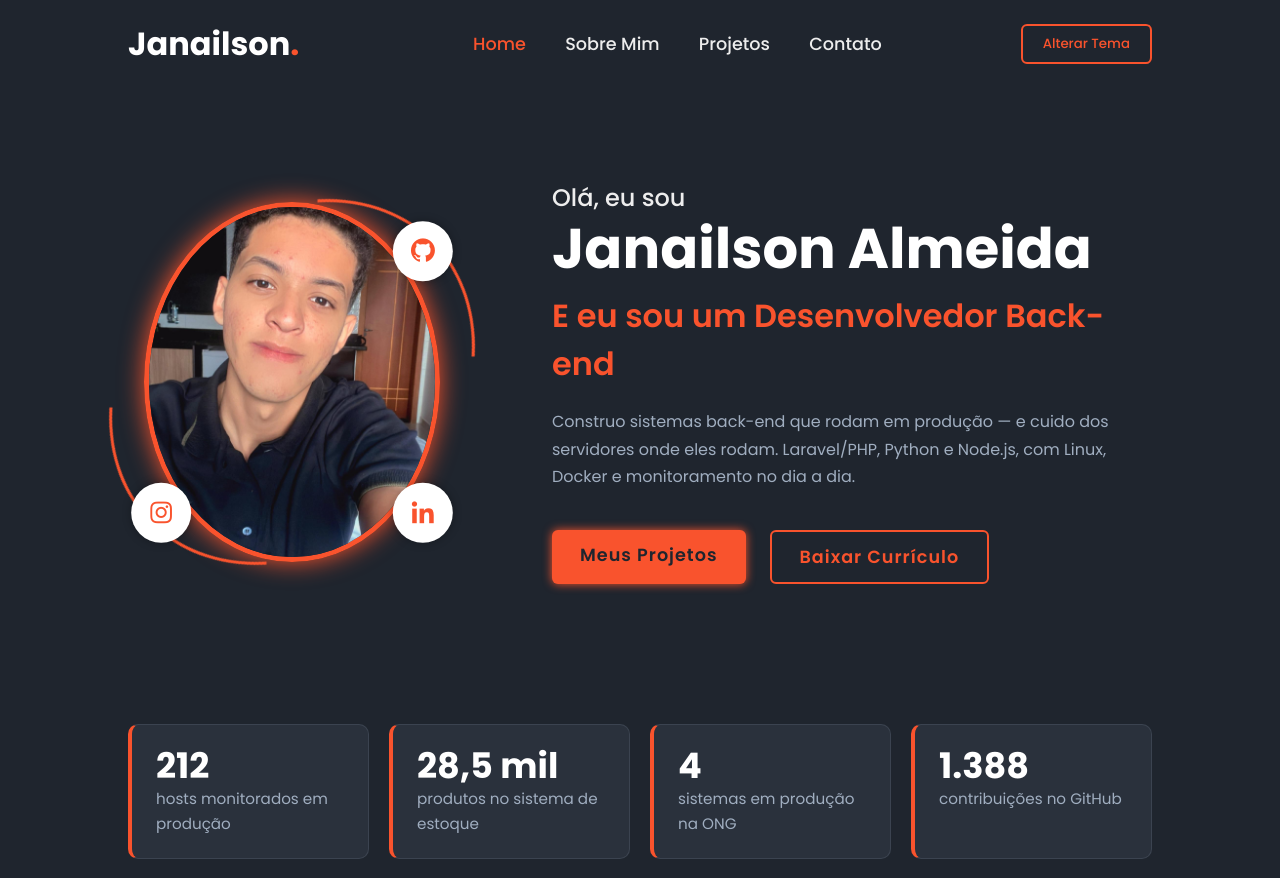
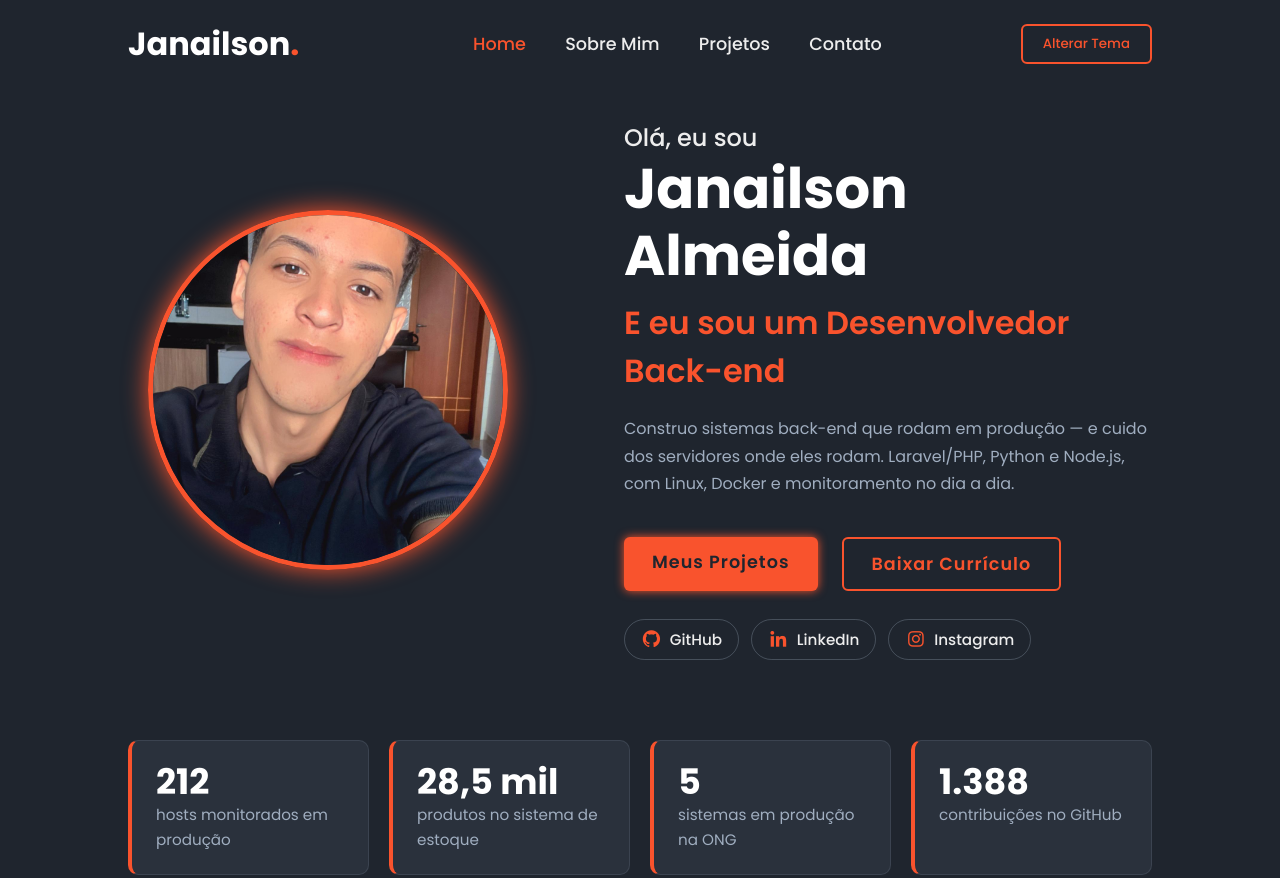
Before and after one commit to janailsonf-a/projeto-portifolio, a plain HTML site: page home/index.html in a window 1280 px wide. Shown: the top 878 px of the page. Drawn offline with nearby package versions, Linux system fonts and the light colour scheme.

```diff
--- a/home/index.css
+++ b/home/index.css
@@ -114,6 +114,7 @@ body.no-scroll {
 /* --- Imagem e Animação --- */
 .hero-image {
     position: relative;
+    flex-shrink: 0;
     width: 400px;
     height: 400px;
     display: flex;
@@ -123,46 +124,12 @@ body.no-scroll {
 
 .hero-image img {
     width: 90%;
-    height: 90%;
+    height: auto;
+    aspect-ratio: 1 / 1;
     object-fit: cover;
     border-radius: 50%;
     border: 5px solid var(--primary-color);
     box-shadow: 0 0 25px var(--primary-color);
-}
-
-.image-border {
-    position: absolute;
-    width: 100%;
-    height: 100%;
-    border-radius: 50%;
-    border: 3px solid transparent;
-    border-top-color: var(--primary-color);
-    border-bottom-color: var(--primary-color);
-    animation: Rotate 8s linear infinite;
-}
-
-.icon-link {
-    position: absolute;
-    width: 60px;
-    height: 60px;
-    background: var(--heading-color);
-    color: var(--primary-color);
-    border-radius: 50%;
-    display: flex;
-    justify-content: center;
-    align-items: center;
-    font-size: 1.8rem;
-    text-decoration: none;
-    box-shadow: 0 0 10px rgba(0,0,0,0.3);
-    animation: Icon-Path 8s linear infinite;
-    animation-delay: calc(-2s * var(--i));
-    transition: transform 0.3s, background-color 0.3s, color 0.3s;
-}
-
-.icon-link:hover {
-    transform: scale(1.2);
-    background-color: var(--primary-color);
-    color: var(--heading-color);
 }
 
 /* --- Textos e Títulos --- */
@@ -231,15 +198,7 @@ body.no-scroll {
 /* ================================================== */
 /* ANIMAÇÕES                                        */
 /* ================================================== */
-@keyframes Rotate {
-    0% { transform: rotate(0deg); }
-    100% { transform: rotate(360deg); }
-}
 
-@keyframes Icon-Path {
-    0% { transform: rotate(0deg) translateX(185px) rotate(0deg); }
-    100% { transform: rotate(360deg) translateX(185px) rotate(-360deg); }
-}
 
 
 
@@ -313,10 +272,6 @@ body.no-scroll {
         height: 350px;
         margin-bottom: 2rem;
     }
-    @keyframes Icon-Path {
-        0% { transform: rotate(0deg) translateX(165px) rotate(0deg); }
-        100% { transform: rotate(360deg) translateX(165px) rotate(-360deg); }
-    }
     .hero-cta {
         justify-content: center;
     }
@@ -376,10 +331,6 @@ body.no-scroll {
     }
 
     /* AJUSTADO: Animação acompanha o novo tamanho da imagem */
-    @keyframes Icon-Path {
-        0% { transform: rotate(0deg) translateX(160px) rotate(0deg); }
-        100% { transform: rotate(360deg) translateX(160px) rotate(-360deg); }
-    }
 
     .hero-text h1 {
         font-size: 3.2rem; /* AUMENTADO: Título principal maior */
@@ -500,3 +451,39 @@ body.no-scroll {
     .stats li { padding: 18px; }
     .featured h2 { font-size: 1.8rem; }
 }
+
+/* ================================================== */
+/* REDES SOCIAIS (fileira fixa no hero)              */
+/* ================================================== */
+.hero-social {
+    display: flex;
+    gap: 12px;
+    margin-top: 28px;
+    flex-wrap: wrap;
+}
+.social-btn {
+    display: inline-flex;
+    align-items: center;
+    gap: 8px;
+    padding: 8px 16px;
+    border: 1px solid rgba(160, 174, 192, 0.3);
+    border-radius: 999px;
+    color: var(--text-color);
+    font-size: 0.95rem;
+    font-weight: 500;
+    text-decoration: none;
+    transition: border-color 0.2s, color 0.2s, background-color 0.2s;
+}
+.social-btn i {
+    font-size: 1.3rem;
+    color: var(--primary-color);
+}
+.social-btn:hover,
+.social-btn:focus-visible {
+    border-color: var(--primary-color);
+    color: var(--heading-color);
+    background-color: rgba(249, 83, 45, 0.1);
+}
+@media (max-width: 992px) {
+    .hero-social { justify-content: center; }
+}
--- a/home/index.html
+++ b/home/index.html
@@ -45,11 +45,7 @@
 <main>
     <section class="hero">
         <div class="hero-image">
-            <div class="image-border"></div>
             <img src="../eu.jpeg" alt="Foto de Janailson Almeida">
-            <a aria-label="GitHub" rel="noopener" href="https://github.com/janailsonf-a" target="_blank" class="icon-link" style="--i:1;"><i class='bx bxl-github'></i></a>
-            <a aria-label="LinkedIn" rel="noopener" href="https://www.linkedin.com/in/janailson-firmino-de-almeida-117360246/" target="_blank" class="icon-link" style="--i:2;"><i class='bx bxl-linkedin'></i></a>
-            <a aria-label="Instagram" rel="noopener" href="https://www.instagram.com/janailson.amd/" target="_blank" class="icon-link" style="--i:3;"><i class='bx bxl-instagram'></i></a>
         </div>
         <div class="hero-text">
             <h3>Olá, eu sou</h3>
@@ -60,6 +56,11 @@
                 <a href="../projetos/projetos.html" class="btn">Meus Projetos</a>
                 <a href="../Janailson%20Firmino%20de%20Almeida.pdf" class="btn btn-secondary" download>Baixar Currículo</a>
             </div>
+            <div class="hero-social">
+                <a href="https://github.com/janailsonf-a" target="_blank" rel="noopener" class="social-btn"><i class='bx bxl-github' aria-hidden="true"></i><span>GitHub</span></a>
+                <a href="https://www.linkedin.com/in/janailson-firmino-de-almeida-117360246/" target="_blank" rel="noopener" class="social-btn"><i class='bx bxl-linkedin' aria-hidden="true"></i><span>LinkedIn</span></a>
+                <a href="https://www.instagram.com/janailson.amd/" target="_blank" rel="noopener" class="social-btn"><i class='bx bxl-instagram' aria-hidden="true"></i><span>Instagram</span></a>
+            </div>
         </div>
     </section>
 
@@ -67,7 +68,7 @@
         <ul class="stats">
             <li><strong>212</strong><span>hosts monitorados em produção</span></li>
             <li><strong>28,5 mil</strong><span>produtos no sistema de estoque</span></li>
-            <li><strong>4</strong><span>sistemas em produção na ONG</span></li>
+            <li><strong>5</strong><span>sistemas em produção na ONG</span></li>
             <li><strong>1.388</strong><span>contribuições no GitHub</span></li>
         </ul>
 
--- a/projetos/projetos.css
+++ b/projetos/projetos.css
@@ -183,6 +183,7 @@ body.no-scroll {
 .projects-grid .project-card:nth-child(4) { animation-delay: 1.0s; }
 .projects-grid .project-card:nth-child(5) { animation-delay: 1.2s; }
 .projects-grid .project-card:nth-child(6) { animation-delay: 1.4s; }
+.projects-grid .project-card:nth-child(7) { animation-delay: 1.6s; }
 
 /* Card sem screenshot: bloco com ícone no lugar da imagem */
 .project-card-image.project-card-placeholder {
```
Also changed, not shown: projetos.js (+8 -0 lines), projetos/projetos.html (+25 -0 lines), 1 other file.
